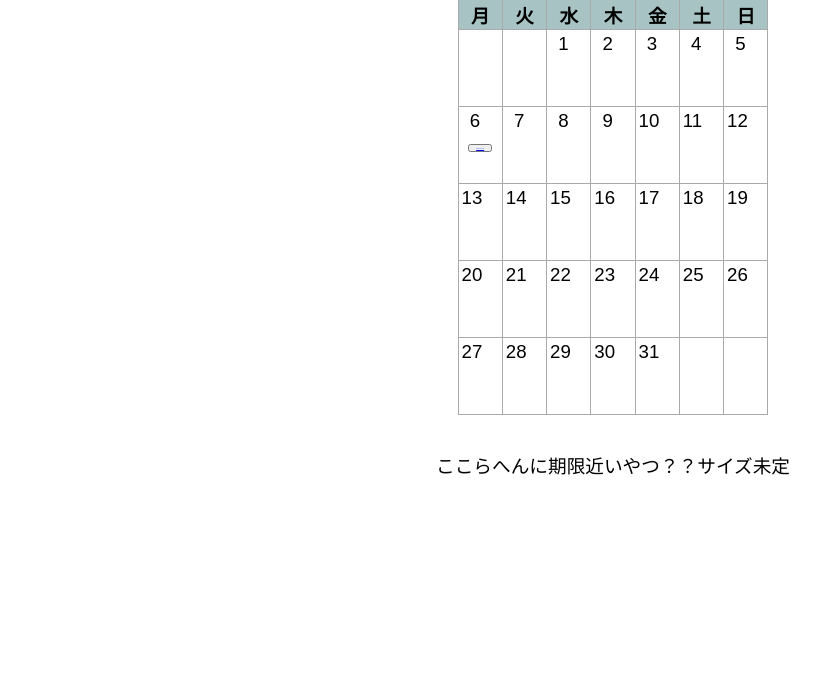
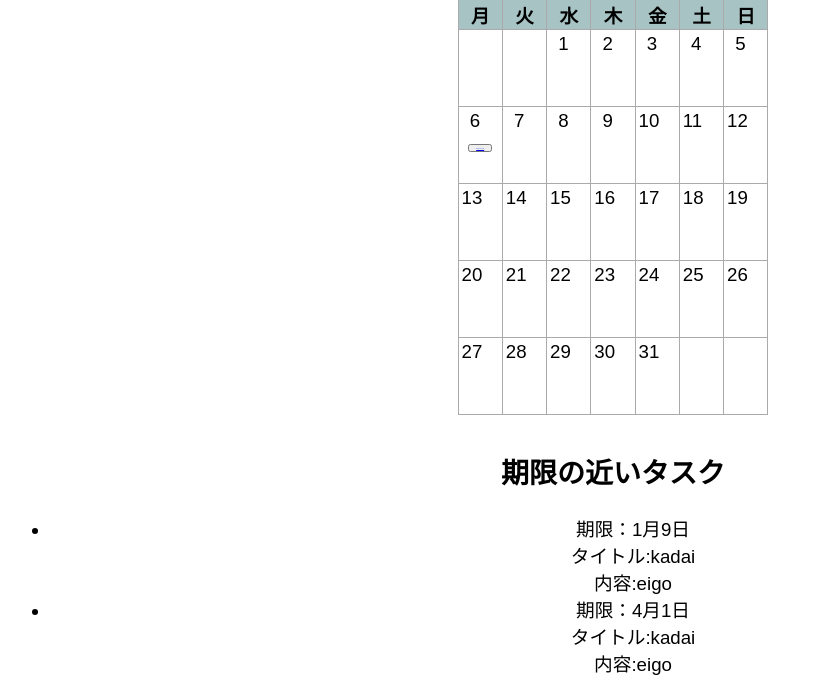
Before and after one commit to 2024AIT-OOP2-G17/calendar, a Flask app: page / in a window 1280 px wide. Shown: the part 192-868 px from the top of the page, without its empty margins (27-847 px from the left). Before the commit the page ends 667 px from the top, so only its background shows below. Run offline with Flask 3, Linux system fonts and the light colour scheme.

Commit message:
期限の近いタスクの表示
データベースから期限の近いタスクから順に三つまで表示する

```diff
--- a/routes/myCalendar.py
+++ b/routes/myCalendar.py
@@ -1,7 +1,7 @@
 from flask import Blueprint, render_template, request, redirect, url_for
 import datetime
 import calendar
-from models import EventCalendar
+from models.eventCalendar import EventCalendar
 
 # Blueprintの作成
 myCalendar_bp = Blueprint('myCalendar', __name__, url_prefix='')
@@ -26,12 +26,26 @@ def list():
     cal = calendar.Calendar(firstweekday=0)
     my_calendar = cal.monthdayscalendar(year, month)
 
+    # データベースから全てのタスクを取得し、日付でソート
+    tasks = EventCalendar.select().order_by(EventCalendar.add_month, EventCalendar.add_day)
+
+    # 今日以降の期限のタスクをフィルタリング
+    upcoming_tasks = [
+        task for task in tasks
+        if (task.add_month > month) or
+           (task.add_month == month and task.add_day >= date)
+    ]
+
+    # 最初の3つのタスクのみを取得
+    upcoming_tasks = upcoming_tasks[:3]
+
     return render_template('myCalendar.html',
                             originalName = originalName,
                             days = days,
                             month = month,
                             today = date,
-                            my_calendar = my_calendar
+                            my_calendar = my_calendar,
+                            upcoming_tasks = upcoming_tasks
                             )
 
 @myCalendar_bp.route('/add', methods=['GET', 'POST'])
@@ -43,7 +57,15 @@ def add():
         day = int(request.form['add_day'])
         title = request.form['add_title']
         todo = request.form['add_todo']
-        EventCalendar(add_month=month, add_day=day, add_title=title, add_todo=todo).save()
+
+        # 予定を保存
+        event = EventCalendar(
+            add_month=month,
+            add_day=day,
+            add_title=title,
+            add_todo=todo
+        )
+        event.save()
 
         return redirect(url_for('myCalendar.list'))
 
--- a/templates/myCalendar.html
+++ b/templates/myCalendar.html
@@ -58,7 +58,22 @@
       </table>
   </div>
   <div>
-    ここらへんに期限近いやつ？？サイズ未定
+    <div class="upcoming-tasks">
+      <h2>期限の近いタスク</h2>
+      {% if upcoming_tasks %}
+        <ul class="task-list">
+          {% for task in upcoming_tasks %}
+            <li class="task-item">
+            <div class="task-deadline">期限：{{ task.add_month }}月{{ task.add_day }}日</div>
+            <div class="task-title">タイトル:{{ task.add_title }}</div>
+            <div class="task-content">内容:{{ task.add_todo }}</div>
+            </li>
+          {% endfor %}
+        </ul>
+      {% else %}
+        <p>予定を追加してください</p>
+      {% endif %}
+    </div>
   </div>
 </body>
 </html>
```
Also changed, not shown: my_database.db.
